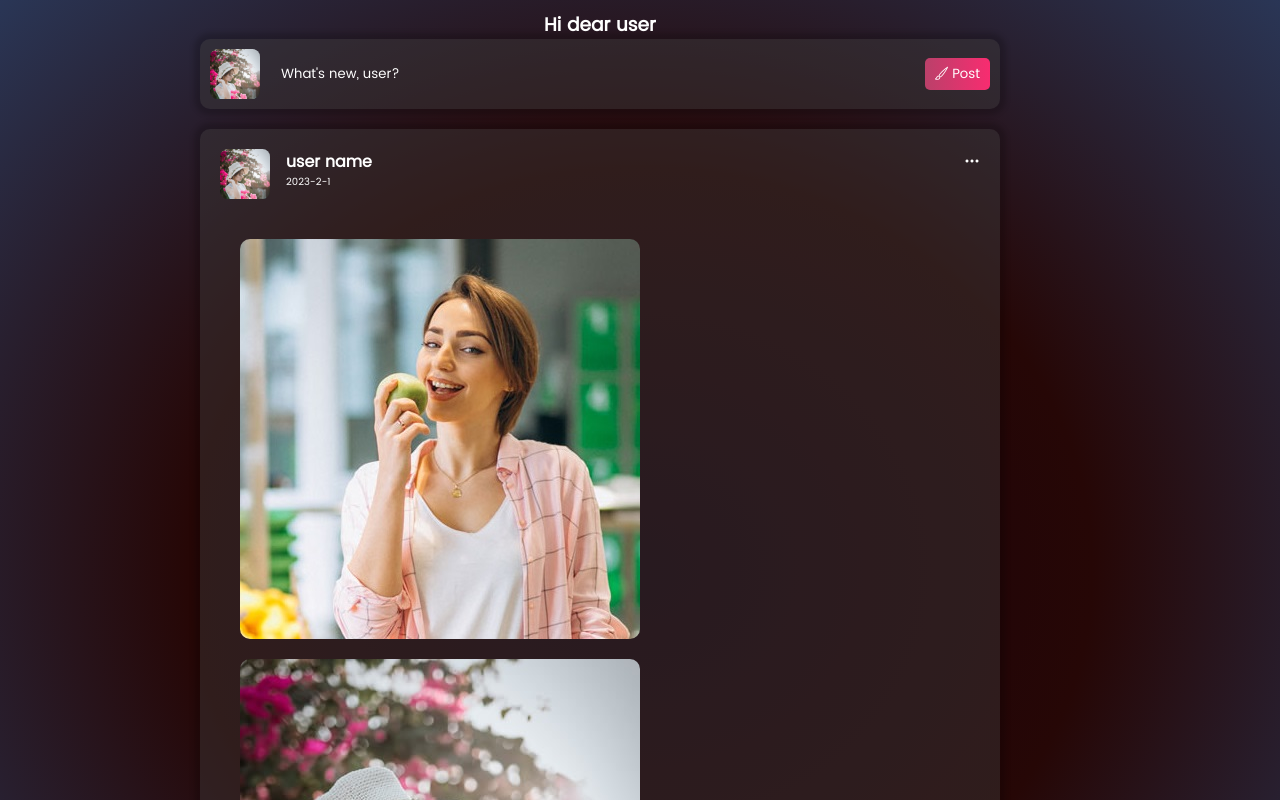
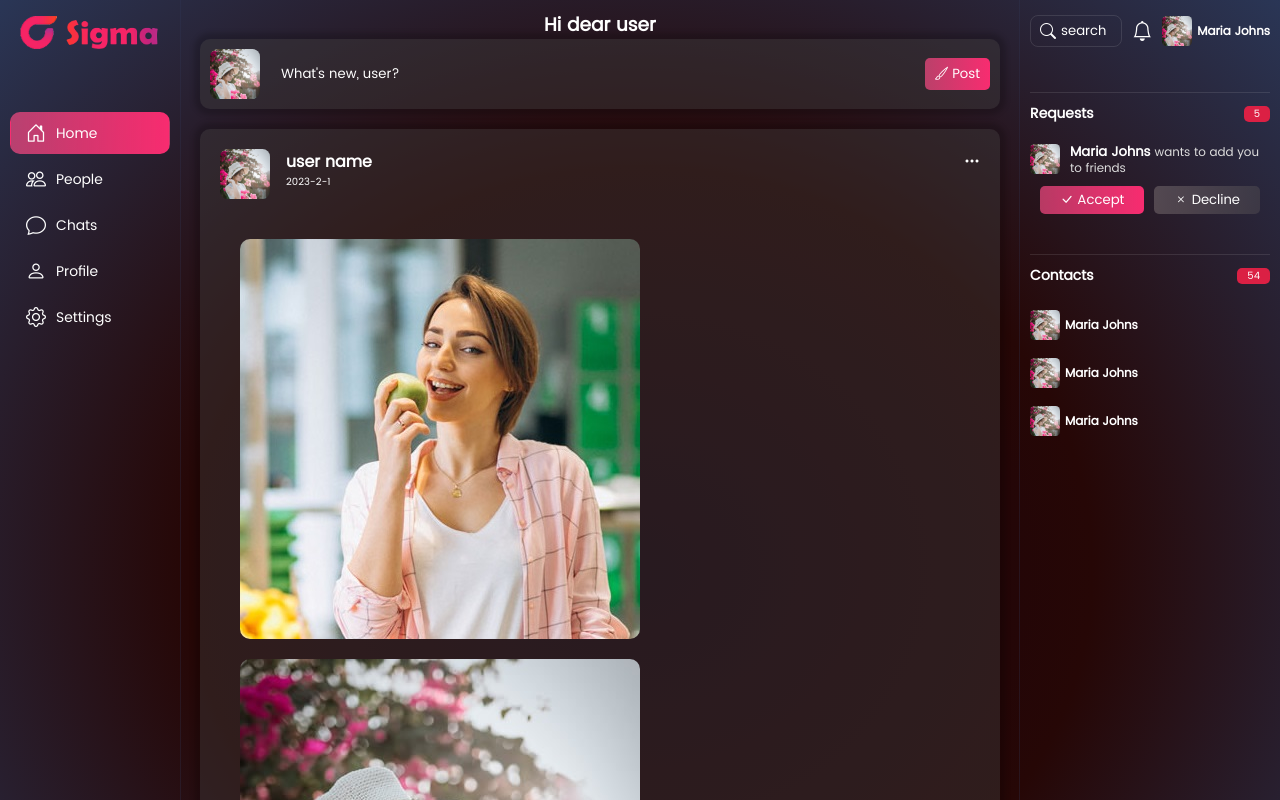
Before and after one commit to Aliherawi7/sigma-ui, a React (Create React App) app: page / in a window 1280 px wide. Shown: the top 800 px of the page. Built offline with nearby package versions, Linux system fonts and the light colour scheme.

Commit message:
simple boolean type for test

```diff
--- a/src/App.js
+++ b/src/App.js
@@ -12,7 +12,7 @@ const Chat = React.lazy(() => import('./pages/Chat/Chat'))
 const Login = React.lazy(() => import("./pages/Login/Login"))
 
 function App() {
-  const auth = false
+  const auth = true
   return (
       <div className="App">
         <main className='layout'>
```
